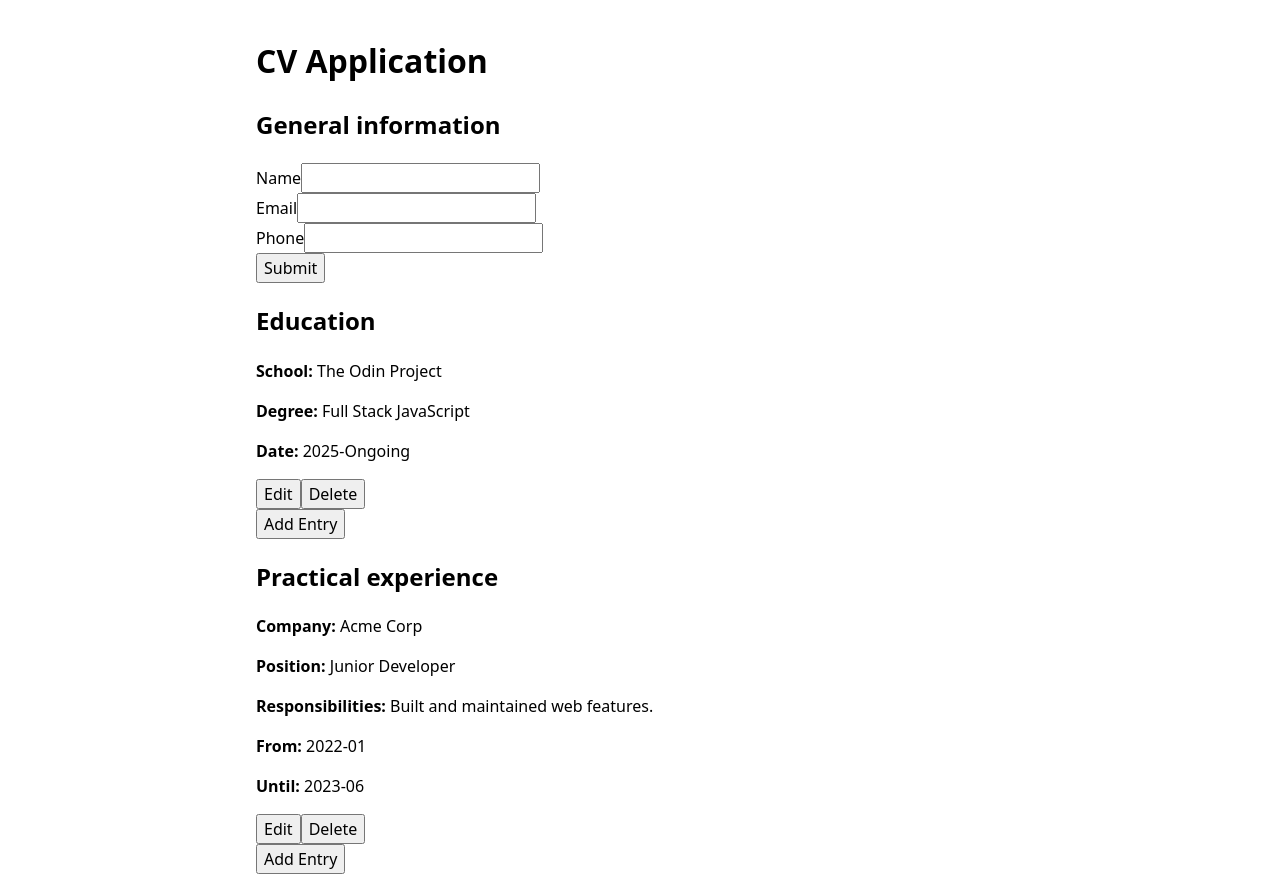
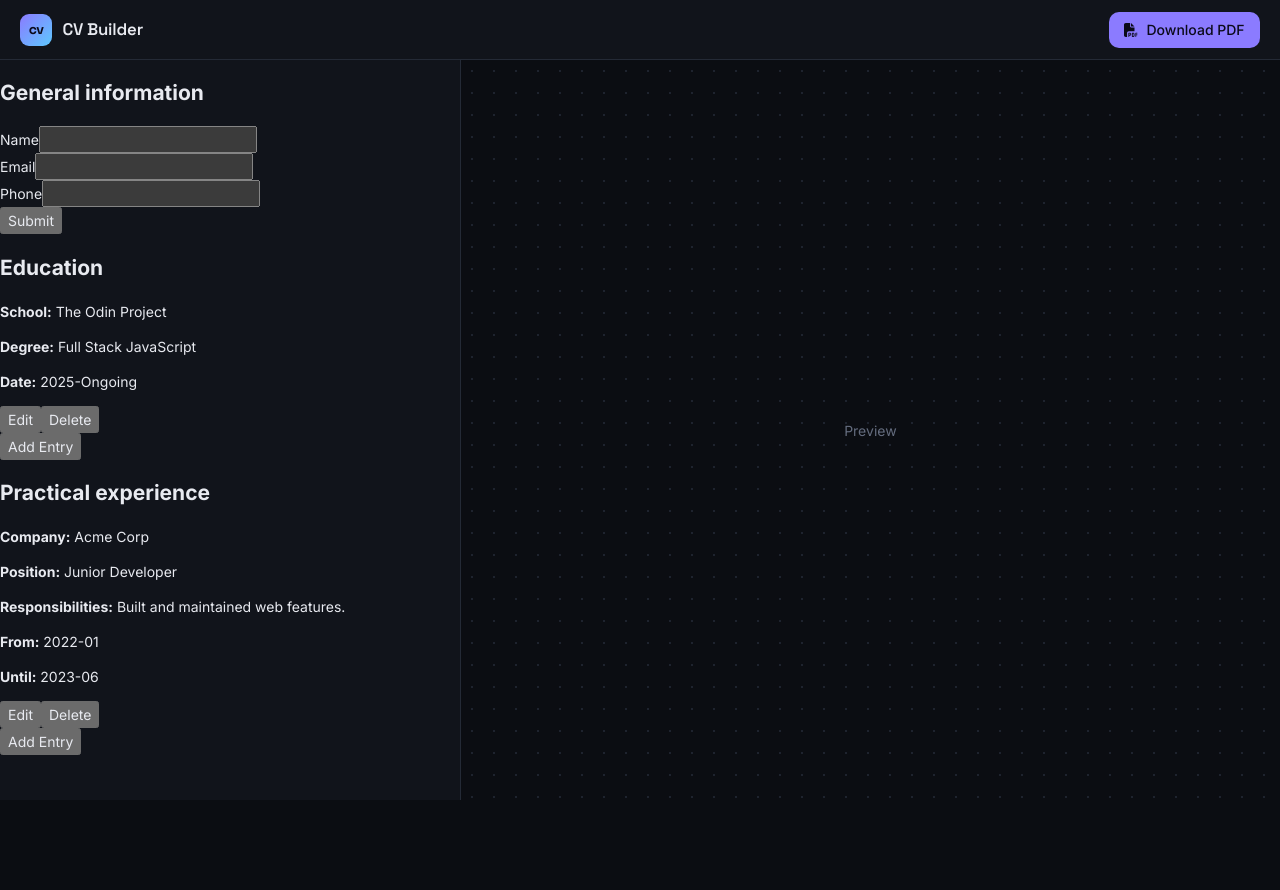
Before and after one commit to AndreaGarzoglio/cv-application, a React (Vite) app: page / in a window 1280 px wide. After the commit the page ends 800 px from the top, so only its background shows below. Built offline with nearby package versions, Linux system fonts and the light colour scheme.

Commit message:
Add dark theme design tokens and split editor/preview layout

```diff
--- a/index.html
+++ b/index.html
@@ -4,7 +4,15 @@
     <meta charset="UTF-8" />
     <link rel="icon" type="image/svg+xml" href="/favicon.svg" />
     <meta name="viewport" content="width=device-width, initial-scale=1.0" />
-    <title>CV Application</title>
+    <meta name="description" content="Build a modern, fully customizable resume and export it as PDF." />
+    <meta name="theme-color" content="#0b0d12" />
+    <title>CV Builder</title>
+    <link rel="preconnect" href="https://fonts.googleapis.com" />
+    <link rel="preconnect" href="https://fonts.gstatic.com" crossorigin />
+    <link
+      rel="stylesheet"
+      href="https://fonts.googleapis.com/css2?family=Inter:wght@400;500;600;700&family=Space+Grotesk:wght@400;500;600;700&display=swap"
+    />
   </head>
   <body>
     <div id="root"></div>
--- a/package.json
+++ b/package.json
@@ -11,7 +11,8 @@
   },
   "dependencies": {
     "react": "^19.2.8",
-    "react-dom": "^19.2.8"
+    "react-dom": "^19.2.8",
+    "react-icons": "^5.7.0"
   },
   "devDependencies": {
     "@eslint/js": "^10.0.1",
--- a/src/App.jsx
+++ b/src/App.jsx
@@ -1,3 +1,4 @@
+import Topbar from './components/Topbar.jsx'
 import GeneralInfo from './components/GeneralInfo.jsx'
 import Education from './components/Education.jsx'
 import Experience from './components/Experience.jsx'
@@ -5,12 +6,19 @@ import './styles/App.css'
 
 function App() {
   return (
-    <main className="cv">
-      <h1>CV Application</h1>
-      <GeneralInfo />
-      <Education />
-      <Experience />
-    </main>
+    <div className="app">
+      <Topbar onDownload={() => window.print()} />
+      <div className="workspace">
+        <aside className="workspace__editor">
+          <GeneralInfo />
+          <Education />
+          <Experience />
+        </aside>
+        <main className="workspace__preview">
+          <div className="preview-placeholder">Preview</div>
+        </main>
+      </div>
+    </div>
   )
 }
 
--- /dev/null
+++ b/src/components/Topbar.jsx
@@ -0,0 +1,22 @@
+import { FaFilePdf } from 'react-icons/fa6'
+import '../styles/Topbar.css'
+
+function Topbar({ onDownload }) {
+  return (
+    <header className="topbar">
+      <div className="topbar__brand">
+        <span className="topbar__logo" aria-hidden="true">
+          cv
+        </span>
+        <span className="topbar__name">CV Builder</span>
+      </div>
+      <div className="topbar__actions">
+        <button type="button" className="btn btn--primary" onClick={onDownload}>
+          <FaFilePdf /> Download PDF
+        </button>
+      </div>
+    </header>
+  )
+}
+
+export default Topbar
--- a/src/styles/App.css
+++ b/src/styles/App.css
@@ -1,5 +1,33 @@
-.cv {
-  max-width: 800px;
-  margin: 0 auto;
-  padding: 1rem;
+.app {
+  display: flex;
+  flex-direction: column;
+  height: 100%;
 }
+
+.workspace {
+  display: grid;
+  grid-template-columns: clamp(380px, 36vw, 540px) 1fr;
+  flex: 1;
+  min-height: 0;
+}
+
+.workspace__editor {
+  overflow-y: auto;
+  border-right: 1px solid var(--border);
+  background: var(--surface);
+}
+
+.workspace__preview {
+  position: relative;
+  overflow: auto;
+  background-color: var(--bg);
+  background-image: radial-gradient(var(--surface-3) 1px, transparent 1px);
+  background-size: 22px 22px;
+}
+
+.preview-placeholder {
+  display: grid;
+  place-items: center;
+  height: 100%;
+  color: var(--text-faint);
+}
--- /dev/null
+++ b/src/styles/Topbar.css
@@ -0,0 +1,42 @@
+.topbar {
+  display: flex;
+  align-items: center;
+  justify-content: space-between;
+  gap: 1rem;
+  height: 60px;
+  padding: 0 1.25rem;
+  border-bottom: 1px solid var(--border);
+  background: var(--surface);
+}
+
+.topbar__brand {
+  display: flex;
+  align-items: center;
+  gap: 0.65rem;
+}
+
+.topbar__logo {
+  display: grid;
+  place-items: center;
+  width: 32px;
+  height: 32px;
+  border-radius: 9px;
+  background: linear-gradient(135deg, var(--accent), #5ec8ff);
+  color: #0b0a1a;
+  font-family: var(--font-display);
+  font-weight: 700;
+  letter-spacing: -0.04em;
+}
+
+.topbar__name {
+  font-family: var(--font-display);
+  font-size: 1.05rem;
+  font-weight: 600;
+  letter-spacing: -0.01em;
+}
+
+.topbar__actions {
+  display: flex;
+  align-items: center;
+  gap: 0.5rem;
+}
--- a/src/styles/index.css
+++ b/src/styles/index.css
@@ -1,17 +1,227 @@
+:root {
+  --bg: #0b0d12;
+  --surface: #11141b;
+  --surface-2: #171b24;
+  --surface-3: #1e232e;
+  --border: #242a36;
+  --border-strong: #323a4a;
+  --text: #e8eaf0;
+  --text-muted: #9aa3b4;
+  --text-faint: #646c7e;
+  --accent: #8b7bff;
+  --accent-strong: #a597ff;
+  --accent-soft: rgb(139 123 255 / 0.14);
+  --accent-ring: rgb(139 123 255 / 0.35);
+  --danger: #ff6b6b;
+  --danger-soft: rgb(255 107 107 / 0.12);
+  --success: #3ddc97;
+
+  --radius-sm: 6px;
+  --radius: 10px;
+  --radius-lg: 14px;
+  --shadow: 0 10px 30px -12px rgb(0 0 0 / 0.6);
+  --ease: cubic-bezier(0.22, 1, 0.36, 1);
+
+  --font-ui: 'Inter', system-ui, sans-serif;
+  --font-display: 'Space Grotesk', 'Inter', system-ui, sans-serif;
+
+  color-scheme: dark;
+}
+
 *,
 *::before,
 *::after {
   box-sizing: border-box;
 }
 
+html,
+body,
+#root {
+  height: 100%;
+}
+
 body {
   margin: 0;
-  font-family: system-ui, sans-serif;
+  font-family: var(--font-ui);
+  font-size: 14px;
   line-height: 1.5;
+  color: var(--text);
+  background: var(--bg);
+  -webkit-font-smoothing: antialiased;
 }
 
 input,
 textarea,
+select,
 button {
   font: inherit;
+  color: inherit;
 }
+
+button {
+  cursor: pointer;
+}
+
+img {
+  display: block;
+  max-width: 100%;
+}
+
+::selection {
+  background: var(--accent-ring);
+}
+
+* {
+  scrollbar-width: thin;
+  scrollbar-color: var(--border-strong) transparent;
+}
+
+:focus-visible {
+  outline: 2px solid var(--accent);
+  outline-offset: 2px;
+}
+
+/* ---------- Buttons ---------- */
+
+.btn {
+  display: inline-flex;
+  align-items: center;
+  justify-content: center;
+  gap: 0.5rem;
+  height: 36px;
+  padding: 0 0.9rem;
+  border: 1px solid var(--border);
+  border-radius: var(--radius);
+  background: var(--surface-2);
+  font-weight: 500;
+  white-space: nowrap;
+  transition:
+    background 0.2s,
+    border-color 0.2s,
+    transform 0.15s var(--ease),
+    color 0.2s;
+}
+
+.btn:hover {
+  background: var(--surface-3);
+  border-color: var(--border-strong);
+}
+
+.btn:active {
+  transform: scale(0.97);
+}
+
+.btn--primary {
+  border-color: transparent;
+  background: var(--accent);
+  color: #0b0a1a;
+}
+
+.btn--primary:hover {
+  background: var(--accent-strong);
+  border-color: transparent;
+}
+
+.btn--ghost {
+  border-color: transparent;
+  background: transparent;
+  color: var(--text-muted);
+}
+
+.btn--ghost:hover {
+  background: var(--surface-2);
+  color: var(--text);
+  border-color: transparent;
+}
+
+.btn--dashed {
+  width: 100%;
+  border-style: dashed;
+  background: transparent;
+  color: var(--text-muted);
+}
+
+.btn--dashed:hover {
+  color: var(--accent-strong);
+  border-color: var(--accent);
+  background: var(--accent-soft);
+}
+
+.btn--danger:hover {
+  color: var(--danger);
+  background: var(--danger-soft);
+  border-color: transparent;
+}
+
+.btn--sm {
+  height: 30px;
+  padding: 0 0.65rem;
+  font-size: 13px;
+}
+
+.icon-btn {
+  display: inline-grid;
+  place-items: center;
+  width: 30px;
+  height: 30px;
+  flex-shrink: 0;
+  padding: 0;
+  border: 0;
+  border-radius: var(--radius-sm);
+  background: transparent;
+  color: var(--text-faint);
+  transition:
+    background 0.2s,
+    color 0.2s,
+    transform 0.15s var(--ease);
+}
+
+.icon-btn:hover:not(:disabled) {
+  background: var(--surface-3);
+  color: var(--text);
+}
+
+.icon-btn:active:not(:disabled) {
+  transform: scale(0.9);
+}
+
+.icon-btn:disabled {
+  opacity: 0.3;
+  cursor: default;
+}
+
+.icon-btn--danger:hover:not(:disabled) {
+  background: var(--danger-soft);
+  color: var(--danger);
+}
+
+/* ---------- Animations ---------- */
+
+@keyframes fade-in {
+  from {
+    opacity: 0;
+  }
+}
+
+@keyframes rise-in {
+  from {
+    opacity: 0;
+    transform: translateY(8px);
+  }
+}
+
+@keyframes pop-in {
+  from {
+    opacity: 0;
+    transform: scale(0.96);
+  }
+}
+
+@media (prefers-reduced-motion: reduce) {
+  *,
+  *::before,
+  *::after {
+    animation-duration: 0.01ms !important;
+    transition-duration: 0.01ms !important;
+  }
+}
```
Also changed, not shown: 1 other file (tests, documents, lock files or other folders).
